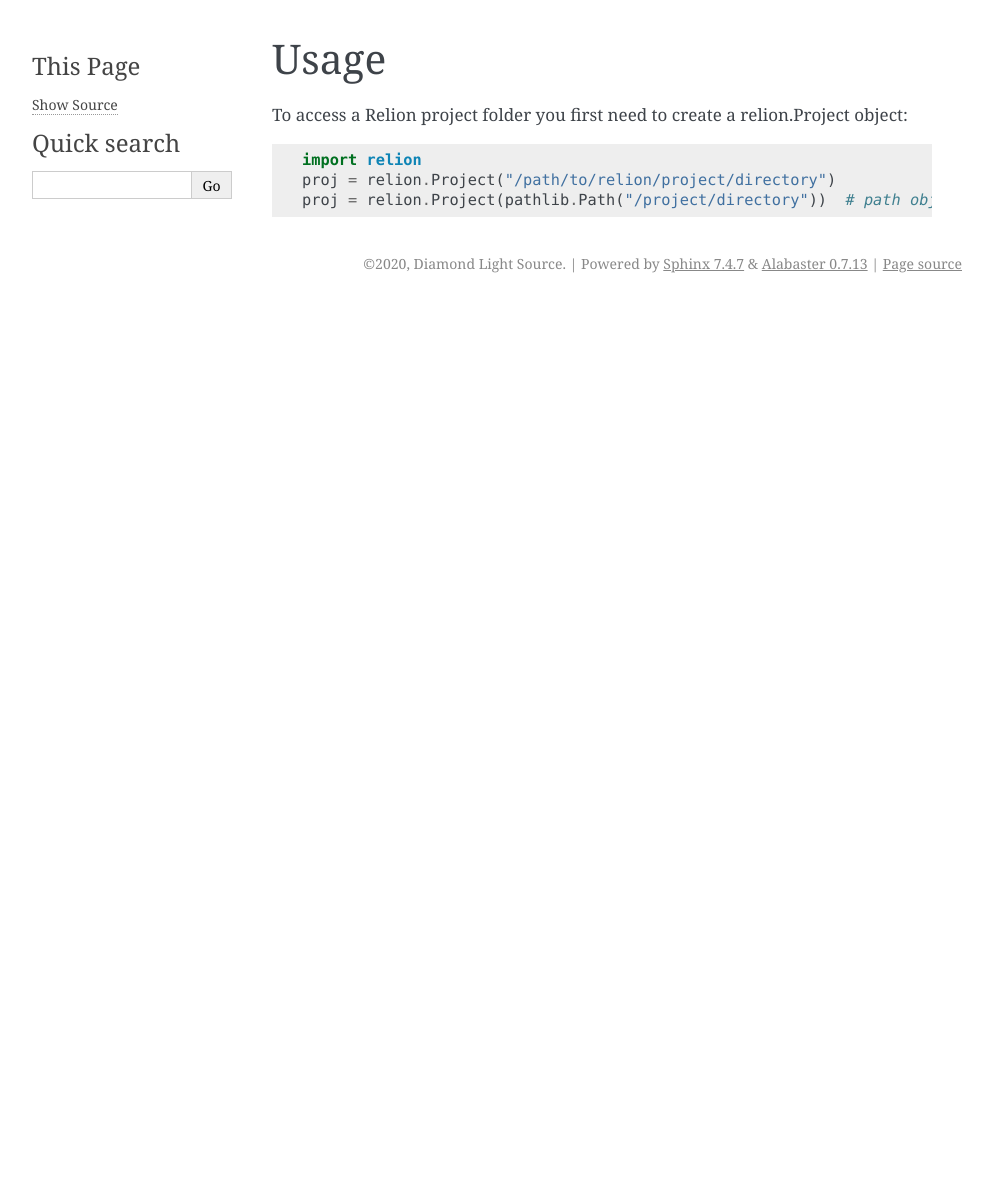
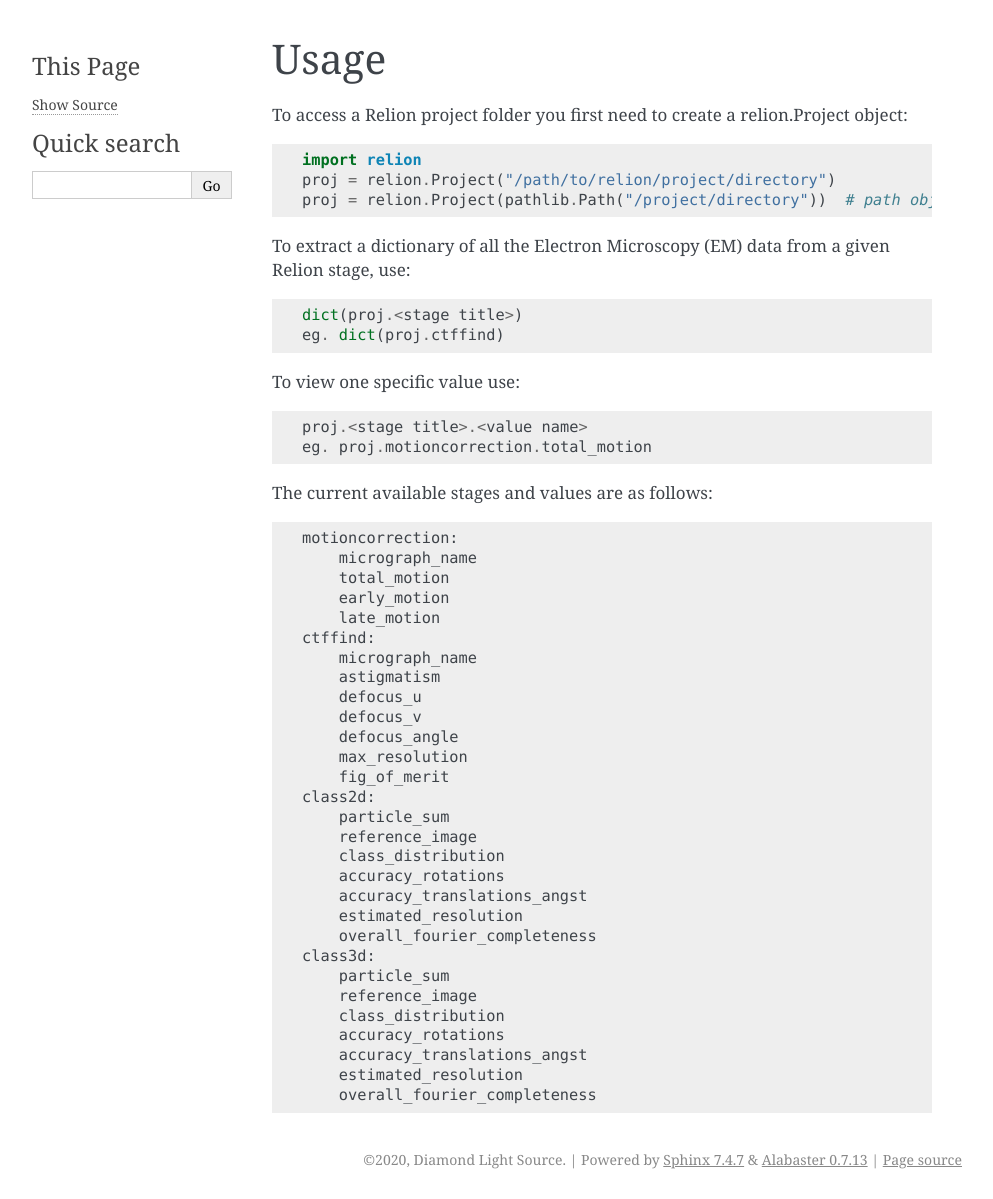
Before and after one commit to DiamondLightSource/python-relion, a Sphinx documentation site: the page built from docs/usage.rst, in a window 1280 px wide. Shown: the whole page, without its empty margins (148-1141 px from the left). Built offline with Sphinx 7.4.7, drawn with Linux system fonts in a browser that asks for light colours; before the commit the page ends 900 px from its top, so only the background shows below that.

Commit message:
First additions to README and usage documentation

```diff
--- a/README.rst
+++ b/README.rst
@@ -22,3 +22,6 @@ Python bindings to RELION
 
 * Free software: BSD license
 * Documentation: https://python-relion.readthedocs.io.
+
+This package provides a way of extracting specific data from Relion output files.
+Currently it caters for specific fields from the Motion Correction, CTF Find, 2D Classification and 3D Classification stages of the Relion pipeline, but this could readily be expanded to more stages and fields.
--- a/docs/usage.rst
+++ b/docs/usage.rst
@@ -7,3 +7,47 @@
      import relion
      proj = relion.Project("/path/to/relion/project/directory")
      proj = relion.Project(pathlib.Path("/project/directory"))  # path objects are supported
+
+
+To extract a dictionary of all the Electron Microscopy (EM) data from a given Relion stage, use::
+
+    dict(proj.<stage title>)
+    eg. dict(proj.ctffind)
+
+To view one specific value use::
+
+    proj.<stage title>.<value name>
+    eg. proj.motioncorrection.total_motion
+
+The current available stages and values are as follows::
+
+
+    motioncorrection:
+        micrograph_name
+        total_motion
+        early_motion
+        late_motion
+    ctffind:
+        micrograph_name
+        astigmatism
+        defocus_u
+        defocus_v
+        defocus_angle
+        max_resolution
+        fig_of_merit
+    class2d:
+        particle_sum
+        reference_image
+        class_distribution
+        accuracy_rotations
+        accuracy_translations_angst
+        estimated_resolution
+        overall_fourier_completeness
+    class3d:
+        particle_sum
+        reference_image
+        class_distribution
+        accuracy_rotations
+        accuracy_translations_angst
+        estimated_resolution
+        overall_fourier_completeness
```
